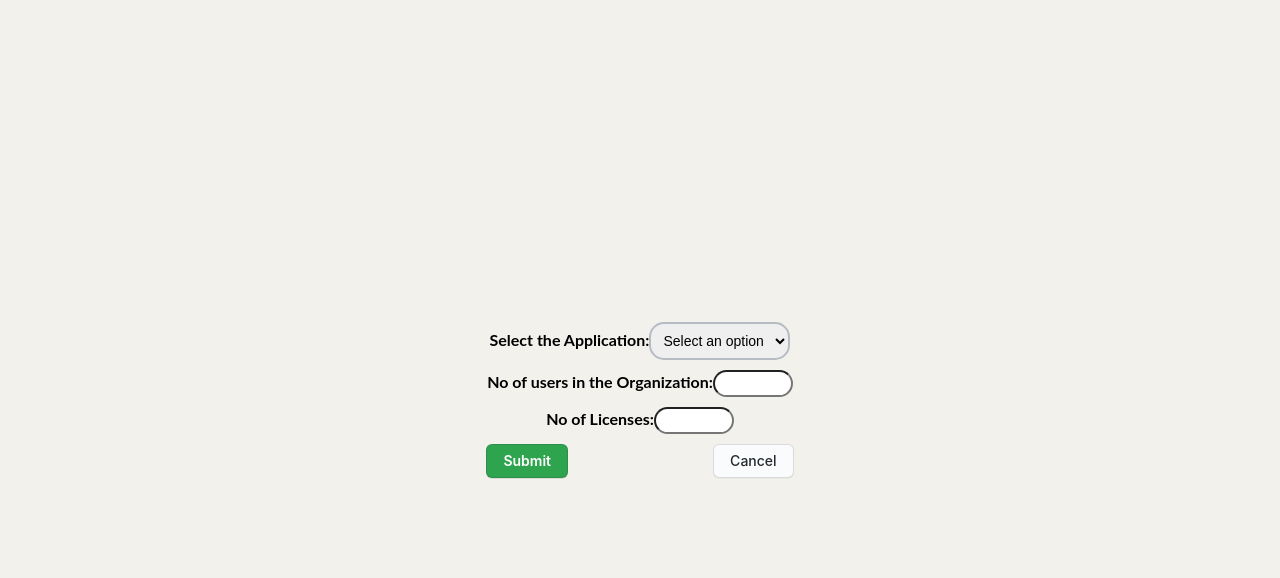
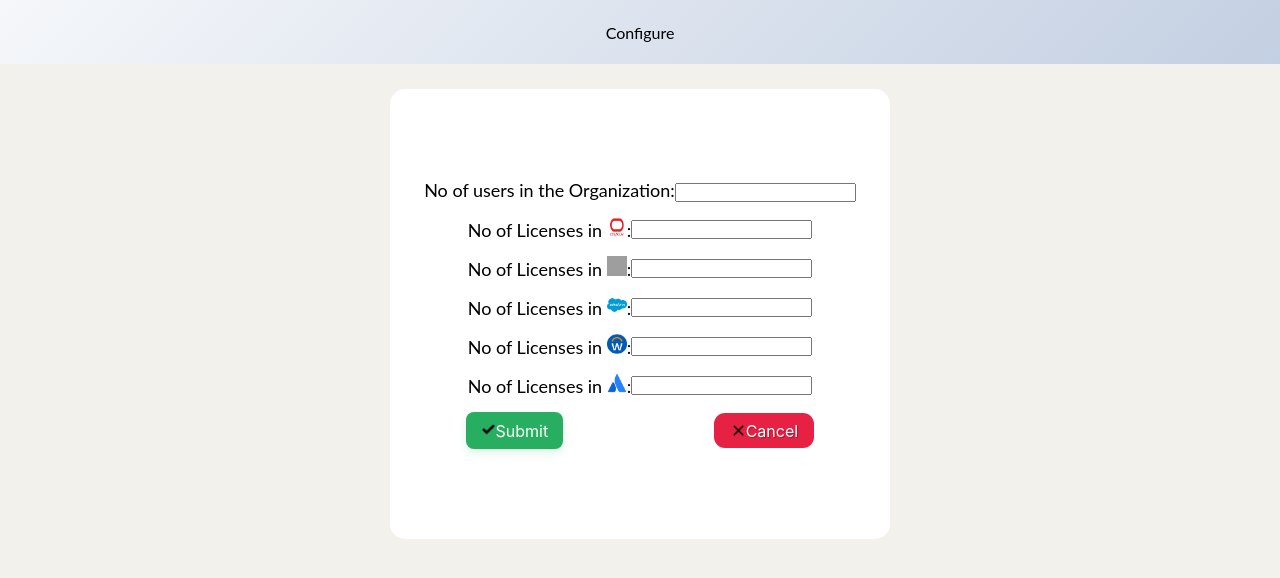
Before and after one commit to kaushal-03/VAPP, a React (Create React App) app: page /configure in a window 1280 px wide. Shown: the top 578 px of the page. Built offline with nearby package versions, Linux system fonts and the light colour scheme; grey boxes are pictures that could not be loaded; a web font is replaced by a local one.

Commit message:
integration done

```diff
--- a/src/App.js
+++ b/src/App.js
@@ -29,7 +29,11 @@ function App() {
       <Route path="/login" element={<Signin/>}/>
       <Route path="/signup" element={<Signup/>}/>
       <Route path="/authpage" element={<div className='main' style={divStyle}><Dnavbar/><Alogin/></div>}/>
-      <Route path="Vconnect" element={<SAP/>}/>
+      <Route path="/Vconnect" element={<Vconnect/>}/>
+      <Route path="/Ascreen" element={<Ascreen/>}/>
+      <Route path="/SOD" element={<SAP/>}/>
+      <Route path="/admin" element={<Useradmin/>}/>
+
       </Routes>
     </Router>
    </div>
--- a/src/components/Alogin.css
+++ b/src/components/Alogin.css
@@ -6,7 +6,6 @@
     display: flex;
     align-items: center;
     justify-content: center;
-    flex-wrap: wrap;
     gap:40px
 }
 .allmain
--- a/src/components/Ascreen.css
+++ b/src/components/Ascreen.css
@@ -162,7 +162,7 @@
     border-radius: 15px;
     background-color: #EEF5FF;
 }
-.cimg
+.cimgg
 {
     height: 20px;
     width: 20px;
--- a/src/components/Card.css
+++ b/src/components/Card.css
@@ -3,7 +3,7 @@
     position: relative;
     text-align: left;
     border-radius: 0.5rem;
-    max-width: 290px;
+    width: 200px;
     box-shadow: 0 20px 25px -5px rgba(0, 0, 0, 0.1), 0 10px 10px -5px rgba(0, 0, 0, 0.04);
     background-color: #fff;
   }
@@ -92,7 +92,7 @@
     line-height: 1.5rem;
     font-weight: 500;
     justify-content: center;
-    width: 30%;
+    width: 40%;
     border-radius: 0.375rem;
     border: none;
     box-shadow: 0 1px 2px 0 rgba(0, 0, 0, 0.05);
--- a/src/components/Configure.css
+++ b/src/components/Configure.css
@@ -1,154 +1,150 @@
-input[type='number']::-webkit-inner-spin-button,
-input[type='number']::-webkit-outer-spin-button {
-  -webkit-appearance: none;
-  margin: 0;
+.configmain
+{
+  width:100%;
+  height:100vh;
+  background-color: #F2F1EB;
+  display: flex;
+  flex-direction: column;
+  align-items: center;
+  gap:25px
 }
-.parent
+.confignav
 {
-    width: 100%;
-    height: 100vh;
-    display: flex;
-    align-items: center;
-    justify-content: center;
-
+  width:100%;
+  height:8%;
+  background-image: linear-gradient(135deg, #f5f7fa 0%, #c3cfe2 100%);
+  align-items: center;
+  justify-content: center;
+  display: flex;
 }
-.configureForm {
-    align-items: center;
-    justify-content: center;
-    display: flex;
-    flex-direction: column;
-    gap: 10px;
-    width: 40%;
-  }
-
-  .configureForm label {
-    font-weight: bold;
-  }
-
-  .configureForm select,
-  .configureForm input[type='number'] {
-    padding: 4px;
-    border-radius: 15px;
-  }
-
-.button-3a {
+.configcard
+{
+  height:450px;
+  width:500px;
+  background-color: white;
+  display: flex;
+  align-items: center;
+  flex-direction: column;
+  justify-content: center;
+  gap:15px;
+  border-radius: 15px;
+}
+.liclog
+{
+  height:20px;
+  width:20px
+}
+.inlo
+{
+  display: flex;
+  align-items: center;
+}
+.button-68 {
   appearance: none;
-  background-color: #2ea44f;
-  border: 1px solid rgba(27, 31, 35, .15);
-  border-radius: 6px;
-  box-shadow: rgba(27, 31, 35, .1) 0 1px 0;
+  backface-visibility: hidden;
+  background-color: #27ae60;
+  border-radius: 8px;
+  border-style: none;
+  box-shadow: rgba(39, 174, 96, .15) 0 4px 9px;
   box-sizing: border-box;
   color: #fff;
   cursor: pointer;
   display: inline-block;
-  font-family: -apple-system,system-ui,"Segoe UI",Helvetica,Arial,sans-serif,"Apple Color Emoji","Segoe UI Emoji";
-  font-size: 14px;
-  font-weight: 600;
-  line-height: 20px;
-  padding: 6px 16px;
+  font-family: Inter,-apple-system,system-ui,"Segoe UI",Helvetica,Arial,sans-serif;
+  font-size: 1em;
+  font-weight: 400;
+  letter-spacing: normal;
+  line-height: 1;
+  outline: none;
+  overflow: hidden;
+  padding: 10px 15px;
   position: relative;
   text-align: center;
   text-decoration: none;
+  transform: translate3d(0, 0, 0);
+  transition: all .3s;
   user-select: none;
   -webkit-user-select: none;
   touch-action: manipulation;
-  vertical-align: middle;
+  vertical-align: top;
   white-space: nowrap;
+  align-items: center;
+  justify-content: center;
 }
 
-.button-3:focus:not(:focus-visible):not(.focus-visible) {
-  box-shadow: none;
-  outline: none;
+.button-68:hover {
+  background-color: #1e8449;
+  opacity: 1;
+  transform: translateY(0);
+  transition-duration: .35s;
 }
 
-.button-3:hover {
-  background-color: #2c974b;
+.button-68:active {
+  transform: translateY(2px);
+  transition-duration: .35s;
 }
 
-.button-3:focus {
-  box-shadow: rgba(46, 164, 79, .4) 0 0 0 3px;
-  outline: none;
+.button-68:hover {
+  box-shadow: rgba(39, 174, 96, .2) 0 6px 12px;
 }
 
-.button-3:disabled {
-  background-color: #94d3a2;
-  border-color: rgba(27, 31, 35, .1);
-  color: rgba(255, 255, 255, .8);
-  cursor: default;
-}
 
-.button-3:active {
-  background-color: #298e46;
-  box-shadow: rgba(20, 70, 32, .2) 0 1px 0 inset;
-}
-
-.button-4 {
-  appearance: none;
-  background-color: #FAFBFC;
-  border: 1px solid rgba(27, 31, 35, 0.15);
-  border-radius: 6px;
-  box-shadow: rgba(27, 31, 35, 0.04) 0 1px 0, rgba(255, 255, 255, 0.25) 0 1px 0 inset;
+.button-44 {
+  background: #e62143;
+  border-radius: 11px;
   box-sizing: border-box;
-  color: #24292E;
+  color: #fff;
   cursor: pointer;
-  display: inline-block;
-  font-family: -apple-system, system-ui, "Segoe UI", Helvetica, Arial, sans-serif, "Apple Color Emoji", "Segoe UI Emoji";
-  font-size: 14px;
-  font-weight: 500;
-  line-height: 20px;
-  list-style: none;
-  padding: 6px 16px;
-  position: relative;
-  transition: background-color 0.2s cubic-bezier(0.3, 0, 0.5, 1);
+  display: flex;
+  font-family: Mija,-apple-system,BlinkMacSystemFont,Roboto,"Roboto Slab","Droid Serif","Segoe UI",system-ui,Arial,sans-serif;
+  font-size: 1em;
+  font-weight: 400;
+  justify-content: center;
+  line-height: 1;
+  padding: 0.6em 0.4em;
+  text-align: center;
+  text-decoration: none;
+  text-decoration-skip-ink: auto;
+  text-shadow: rgba(0, 0, 0, .3) 1px 1px 1px;
+  text-underline-offset: 1px;
+  transition: all .2s ease-in-out;
   user-select: none;
   -webkit-user-select: none;
   touch-action: manipulation;
-  vertical-align: middle;
-  white-space: nowrap;
-  word-wrap: break-word;
+  width: 20%;
+  word-break: break-word;
+  border: 0;
 }
 
-.button-4:hover {
-  background-color: #F3F4F6;
-  text-decoration: none;
-  transition-duration: 0.1s;
+.button-44:active,
+.button-44:focus {
+  border-bottom-style: none;
+  border-color: #dadada;
+  box-shadow: rgba(0, 0, 0, .3) 0 3px 3px inset;
+  outline: 0;
 }
 
-.button-4:disabled {
-  background-color: #FAFBFC;
-  border-color: rgba(27, 31, 35, 0.15);
-  color: #959DA5;
-  cursor: default;
+.button-44:hover {
+  border-bottom-style: none;
+  border-color: #dadada;
 }
 
-.button-4:active {
-  background-color: #EDEFF2;
-  box-shadow: rgba(225, 228, 232, 0.2) 0 1px 0 inset;
-  transition: none 0s;
+.configdn
+{
+  width:100%;
+  display: flex;
+  align-items: center;
+  justify-content: space-around;
+
 }
 
-.button-4:focus {
-  outline: 1px transparent;
+.configcard label
+{
+  font-size: 18px;
 }
 
-.button-4:before {
-  display: none;
+.confimg
+{
+  height:15px;
+  width:15px
 }
-
-.button-4:-webkit-details-marker {
-  display: none;
-}
-
-.btnss
-{
-    display: flex;
-    justify-content: space-between;
-    width: 60%;
-}
-
-#numberInputUsers {
-  width: 80px; /* Adjust the width as needed */
-}
-#numberInputLicenses {
-  width: 80px; /* Adjust the width as needed */
-}
--- a/src/components/Configure.jsx
+++ b/src/components/Configure.jsx
@@ -1,36 +1,27 @@
 import React from 'react';
 import './Configure.css';
-
+import oracle from '../oracle.png';
+import coupa from '../coupa.png';
+import salesforce from '../salesforce-logo-cloudcon.png';
+import jira from '../atlassian.png';
+import workday from '../workday.png';
+import tick from '../tick.png';
+import wrong from '../wrong.png'
 const Configure = () => {
   return (
-    <div className="parent">
-    <div className="configureForm">
-      <div className='form-ggroup'>
-      <label htmlFor="dropdown">Select the Application:</label>
-      <select id="dropdown">
-        <option value="">Select an option</option>
-        <option value="option1">Jira</option>
-        <option value="option2">Workday</option>
-        <option value="option3">Netsuite</option>
-        <option value="option4">Salesforce</option>
-        <option value="option5">Coupa</option>
-      </select>
-      </div>
-      <div className='form-ggroup'>
-      <label htmlFor="numberInputUsers">No of users in the Organization:</label>
-      <input id="numberInputUsers" type="number" />
-      </div>
-      <div className='form-ggroup'>
-      <label htmlFor="numberInputLicenses">No of Licenses:</label>
-      <input id="numberInputLicenses" type="number" />
-      </div>
-      <div className='btnss'>
-        <button className='button-3a'>Submit</button>
-        <button className='button-4'>Cancel</button>
+    <div className='configmain'>
+      <div className='confignav'>Configure</div>
+      <div className='configcard'>
+        <div><label>No of users in the Organization:</label><input type='text'></input></div>
+        <div className='inlo'><label>No of Licenses in <img src={oracle} className='liclog'/>:</label><input type='text'></input></div>
+        <div className='inlo'><label>No of Licenses in <img src={coupa} className='liclog'/>:</label><input type='text'></input></div>
+        <div className='inlo'><label>No of Licenses in <img src={salesforce} className='liclog'/>:</label><input type='text'></input></div>
+        <div className='inlo'><label>No of Licenses in <img src={workday} className='liclog'/>:</label><input type='text'></input></div>
+        <div className='inlo'><label>No of Licenses in <img src={jira} className='liclog'/>:</label><input type='text'></input></div>
+        <div className='configdn'><button className='button-68'><img src={tick} className='confimg'/>Submit</button><button className='button-44'><img src={wrong} className='confimg'/>Cancel</button></div>
       </div>
     </div>
-    </div>
-  );
+      );
 };
 
 export default Configure;
--- a/src/components/ExpandCollapse.jsx
+++ b/src/components/ExpandCollapse.jsx
@@ -42,7 +42,7 @@ const ExpandCollapse = () => {
                   checked={selectedOption1 === "Option A"}
                   onChange={handleOptionChange1}
                 />
-                Option A
+                On Boarding
               </label>
               <br />
               <label>
@@ -52,7 +52,7 @@ const ExpandCollapse = () => {
                   checked={selectedOption1 === "Option B"}
                   onChange={handleOptionChange1}
                 />
-                Option B
+                Off Boarding
               </label>
             </div>
           )}
@@ -72,7 +72,7 @@ const ExpandCollapse = () => {
                   checked={selectedOption2 === "Option 1"}
                   onChange={handleOptionChange2}
                 />
-                Option 1
+                Salesforce
               </label>
               <br />
               <label>
@@ -82,7 +82,7 @@ const ExpandCollapse = () => {
                   checked={selectedOption2 === "Option 2"}
                   onChange={handleOptionChange2}
                 />
-                Option 2
+                Oracle
               </label>
               <br />
               <label>
@@ -92,7 +92,7 @@ const ExpandCollapse = () => {
                   checked={selectedOption2 === "Option 3"}
                   onChange={handleOptionChange2}
                 />
-                Option 3
+                Coupa
               </label>
               <br />
               <label>
@@ -102,7 +102,7 @@ const ExpandCollapse = () => {
                   checked={selectedOption2 === "Option 4"}
                   onChange={handleOptionChange2}
                 />
-                Option 4
+                Netsuite
               </label>
               <br />
               <label>
@@ -112,7 +112,7 @@ const ExpandCollapse = () => {
                   checked={selectedOption2 === "Option 5"}
                   onChange={handleOptionChange2}
                 />
-                Option 5
+                Workday
               </label>
             </div>
           )}
--- a/src/components/Licensetab.css
+++ b/src/components/Licensetab.css
@@ -23,7 +23,7 @@
     height:50px;
     display: flex;
     align-items: center;
-    justify-content: center;
+    padding-left: 200px;
 }
 
 .bellbtn {
@@ -90,3 +90,7 @@
   .bellbtn:active {
     transform: scale(0.8);
   }
+  .hh1
+  {
+    font-size:25px;
+  }
--- a/src/components/Licensetab.jsx
+++ b/src/components/Licensetab.jsx
@@ -13,7 +13,7 @@ const Licensetab = () => {
   return (
     <div>
     <div className='nnav'>
-    <h1>                Welcome To License Management.</h1>
+    <h1 className='hh1'>Welcome To License Management.</h1>
     <button className='bellbtn' onClick={() => navigate('/configure')}><img src={gear} className='bell'/></button>
     </div>
     <div className='limain'>
```
Also changed, not shown: src/components/Ascreen.jsx (+5 -5 lines), src/components/Card.jsx (+9 -0 lines), src/components/Cardd.jsx (+7 -2 lines), src/tick.png (added), src/wrong.png (added).
